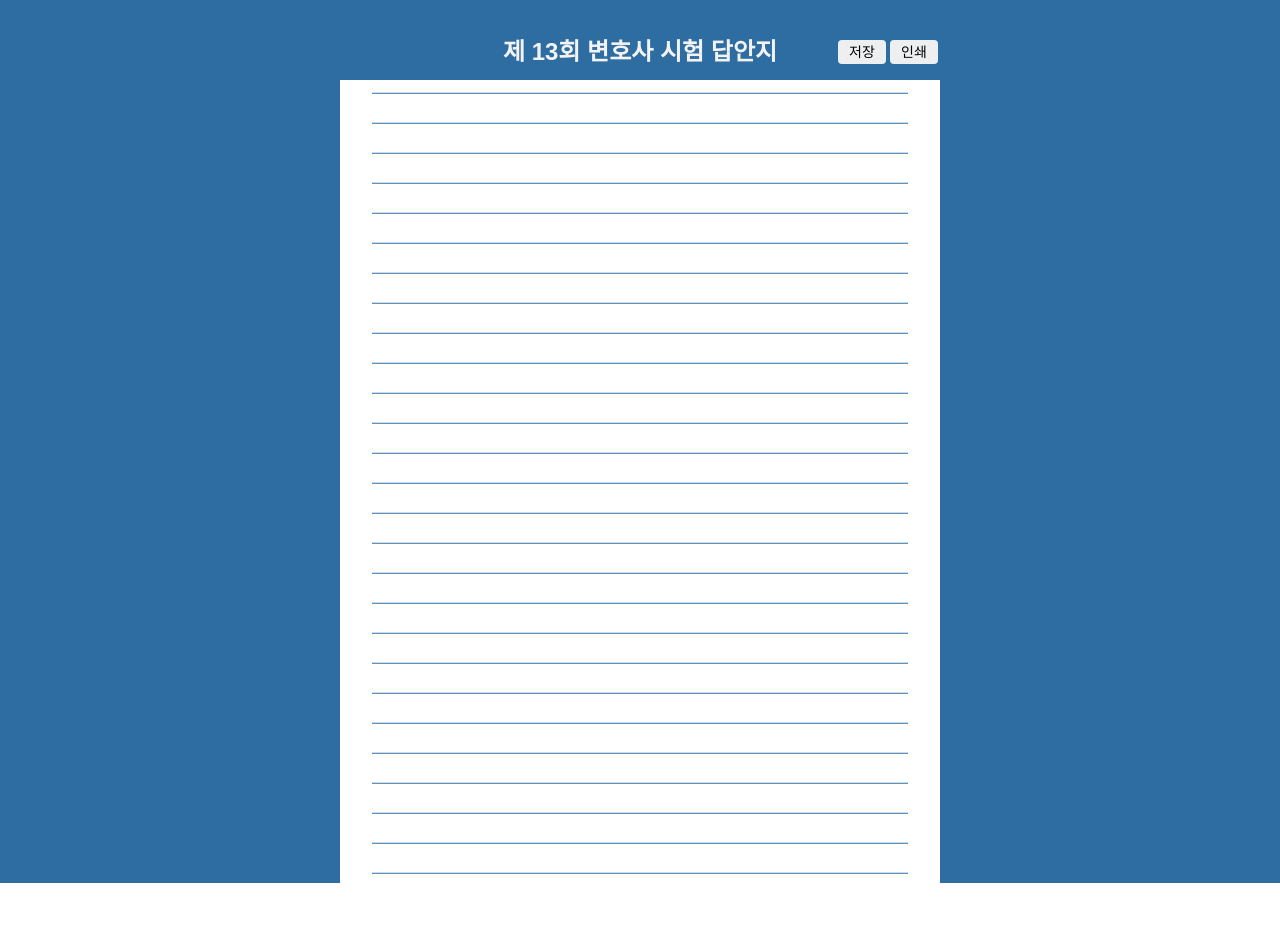
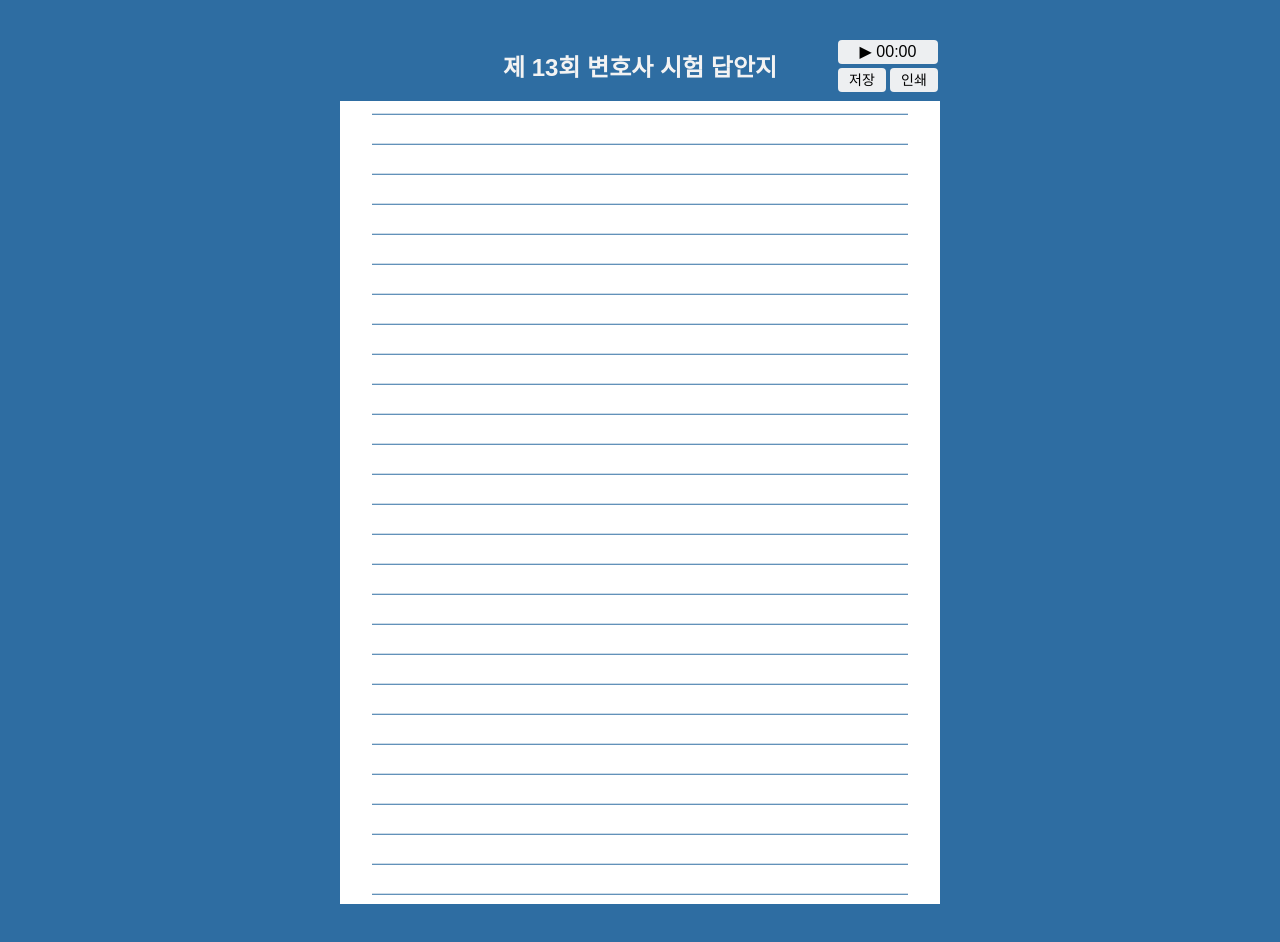
Before and after one commit to uu29/lawyers, a Next.js app: page / in a window 1280 px wide. Before the commit the page ends 883 px from the top, so only its background shows below. Built offline with nearby package versions, Linux system fonts and the light colour scheme; what @react-pdf/renderer would draw is missing.

Commit message:
feat: controllers

```diff
--- a/pages/components/TopControl.tsx
+++ b/pages/components/PrintController.tsx
@@ -1,23 +1,17 @@
 import styled from '@emotion/styled';
 
-interface TopControlProps {
+interface PrintControllerProps {
   onClickSave: () => void;
 }
 
-function TopControl({onClickSave}: TopControlProps){
+function PrintController({onClickSave}: PrintControllerProps){
   return (
-    <TopControlBlock>
+    <div>
       <Button onClick={onClickSave}>저장</Button>
       <Button>인쇄</Button>
-    </TopControlBlock>
+    </div>
   )
 }
-
-const TopControlBlock = styled.div`
-  position: absolute;
-  right: 0;
-  top: 2.5rem;
-`;
 
 const Button = styled.button`
   display: inline-flex;
@@ -31,4 +25,4 @@ const Button = styled.button`
   font-size: 14px;
 `;
 
-export default TopControl;
+export default PrintController;
--- /dev/null
+++ b/pages/components/TimerController.tsx
@@ -0,0 +1,18 @@
+import styled from "@emotion/styled";
+
+function TimerController () {
+  return <PlayButton>▶ 00:00</PlayButton>;
+}
+
+const PlayButton = styled.button`
+  display: inline-flex;
+  align-items: center;
+  justify-content: center;
+  height: 24px;
+  margin: 0 2px;
+  background: #edeff1;
+  border-radius: 4px;
+  font-size: 16px;
+`;
+
+export default TimerController;
--- a/pages/index.tsx
+++ b/pages/index.tsx
@@ -1,9 +1,10 @@
 import Head from 'next/head'
 import styled from '@emotion/styled';
-import TopControl from "./components/TopControl";
+import PrintController from "./components/PrintController";
 import { Document, Page, Text, View, Font, StyleSheet, pdf } from '@react-pdf/renderer';
 import { saveAs } from 'file-saver';
 import {useState} from "react";
+import TimerController from "./components/TimerController";
 
 export default function Home() {
   const [text, setText] = useState('');
@@ -27,8 +28,13 @@ export default function Home() {
       </Head>
       <Background>
         <Main>
-          <Title>제 13회 변호사 시험 답안지</Title>
-          <TopControl onClickSave={saveAsPDF} />
+          <Title>
+            제 13회 변호사 시험 답안지
+            <Controllers>
+              <TimerController />
+              <PrintController onClickSave={saveAsPDF} />
+            </Controllers>
+          </Title>
           <Content>
             <Textarea onChange={(e)=> handleChange(e.target.value)} />
           </Content>
@@ -100,7 +106,7 @@ const Background = styled.div`
 const Main = styled.main`
   margin: auto;
   max-width: 600px;
-  position: relative;
+  padding: 2.5rem 0;
 `;
 
 const Content = styled.div`
@@ -109,7 +115,8 @@ const Content = styled.div`
 `;
 
 const Title = styled.h1`
-  padding: 2.5rem 0 1rem;
+  padding: 1rem 0 1.3rem;
+  position: relative;
   text-align: center;
   font-size: 24px;
   color: #f3f3f3;
@@ -130,3 +137,12 @@ const Textarea = styled.textarea`
     linear-gradient(to left, white 1rem, transparent 1rem),
     repeating-linear-gradient(white 14px, white 42px, #2E6DA2 44px);
 `;
+
+const Controllers = styled.div`
+  position: absolute;
+  right: 0;
+  top: 0;
+  display: flex;
+  flex-direction: column;
+  row-gap: 4px;
+`;
```
